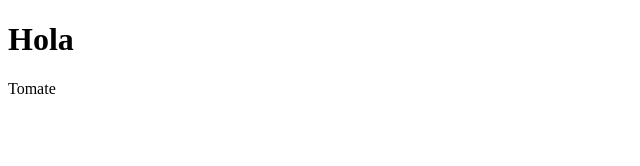
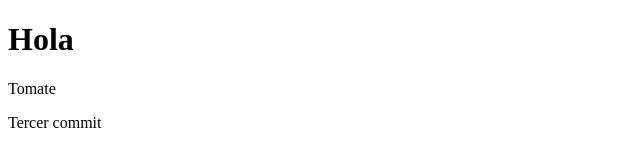
Before and after one commit to danicab12/ejemploGit, a plain HTML site: page index.html in a window 1280 px wide. Shown: the whole page, without its empty margins (0-640 px from the left). Drawn offline with Linux system fonts and the light colour scheme.

Commit message:
Tercer commit

```diff
--- a/index.html
+++ b/index.html
@@ -10,5 +10,7 @@
     <h1>Hola</h1>
 
     <p>Tomate</p>
+
+    <p>Tercer commit</P>
 </body>
 </html>
```
